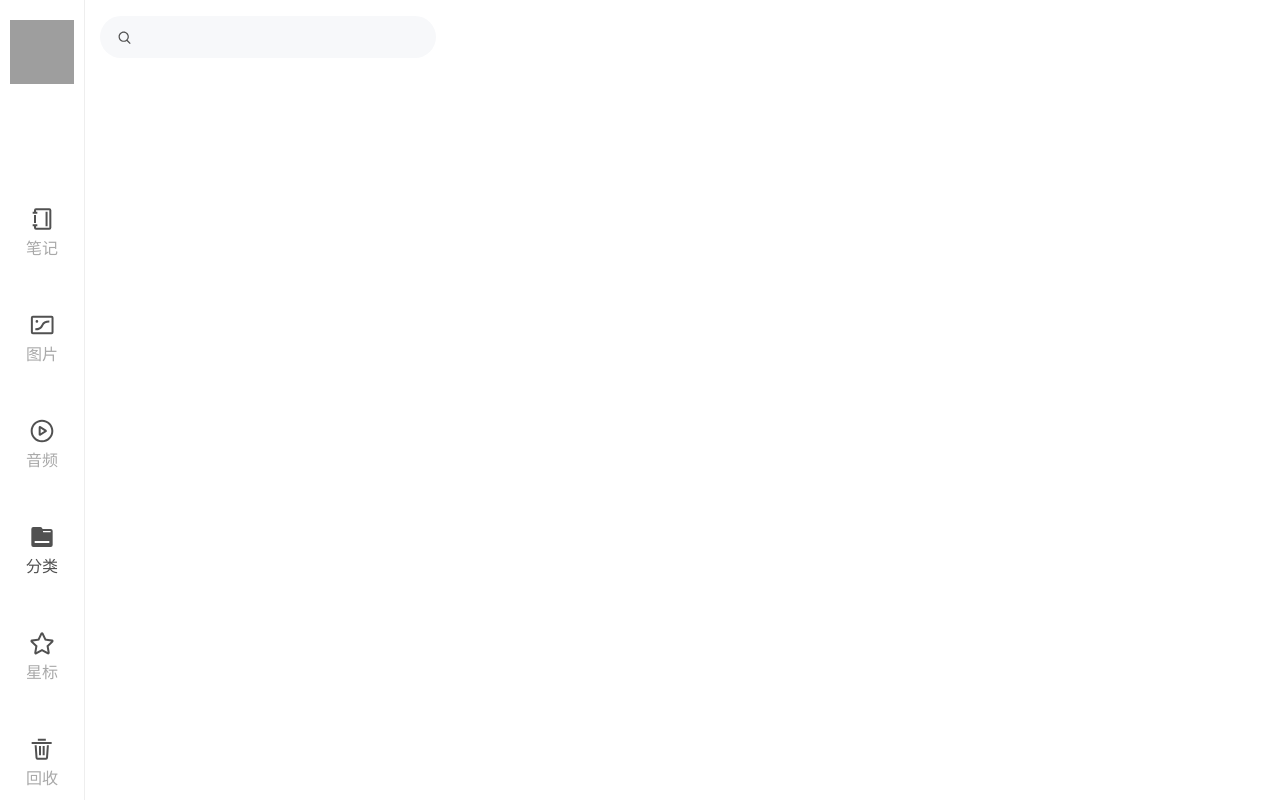
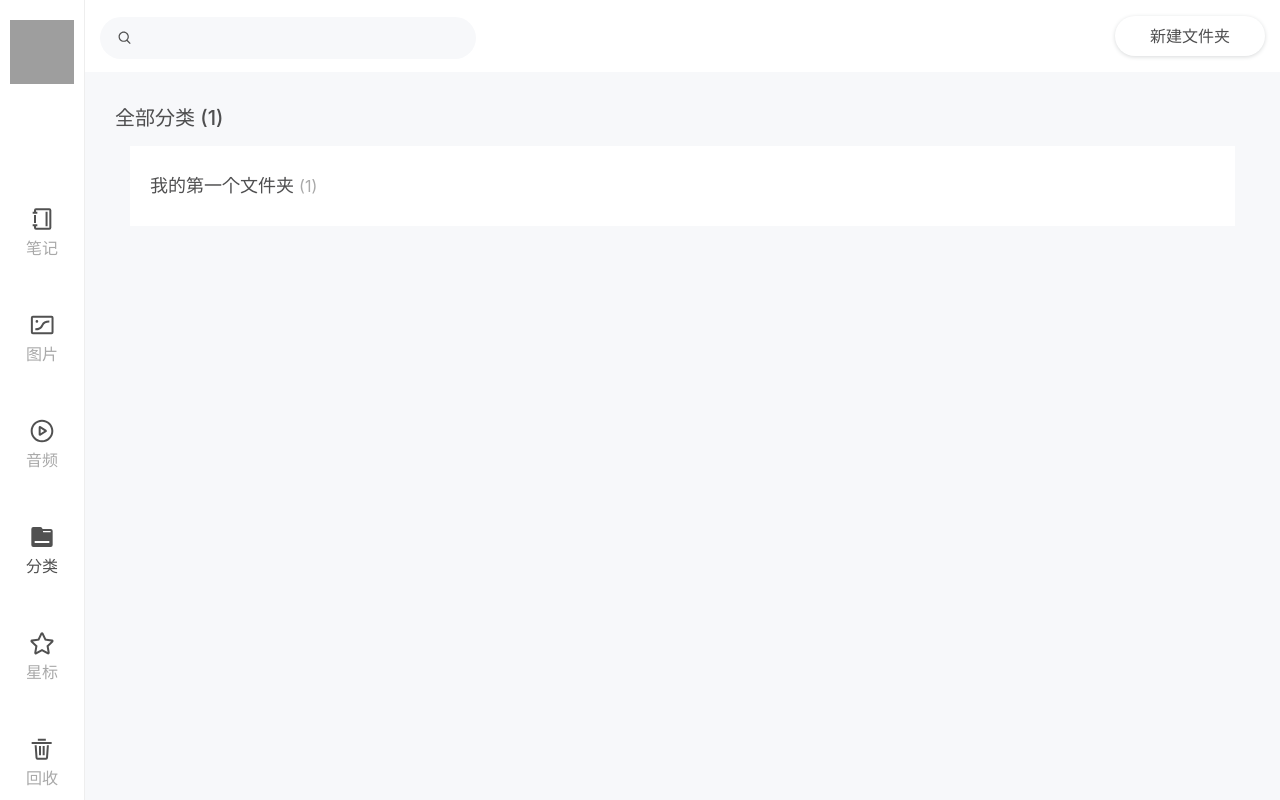
Before and after one commit to ShiqiRao/notebook-vite-react, a React (Vite) app: page /folder in a window 1280 px wide. Built offline with nearby package versions, Linux system fonts and the light colour scheme; grey boxes are pictures that could not be loaded.

Commit message:
✨ feat(分类页面): 新增分类页面

```diff
--- a/src/App.css
+++ b/src/App.css
@@ -4,3 +4,7 @@ html{
 a {
     text-decoration: none;
 }
+input{
+    border: none;
+    outline: none;
+}
--- a/src/pages/Folder/Folder.scss
+++ b/src/pages/Folder/Folder.scss
@@ -0,0 +1,125 @@
+.folder {
+    background-color: #f7f8fa;
+    height: 100%;
+    &__topbar {
+        height: 72px;
+        line-height: 72px;
+        background-color: #fff;
+        input {
+            height: 40px;
+            width: 320px;
+            background-color: #f7f8fa;
+            border: none;
+            outline: none;
+            border-radius: 40px;
+        }
+    }
+    &__create {
+        position: absolute;
+        right: 15px;
+        top: 16px;
+        width: 150px;
+        height: 40px;
+        color: #4f4f50;
+        line-height: 40px;
+        text-align: center;
+        border-radius: 40px;
+        font-weight: 500;
+        box-shadow: 0 1px 4px 0 #d8dadb;
+        cursor: pointer;
+    }
+    &__body {
+        padding: 30px;
+    }
+    &__title {
+        font-size: 20px;
+        color: #4f4f50;
+        font-weight: 500;
+    }
+    &__list {
+        padding: 15px;
+    }
+    &__item {
+        height: 80px;
+        line-height: 80px;
+        background-color: #fff;
+        color: #4f4f50;
+        font-size: 18px;
+        padding-left: 20px;
+        span {
+            color: #a9a9a9;
+            font-size: 16px;
+        }
+    }
+}
+.modal {
+    width: 100%;
+    height: 100%;
+    position: fixed;
+    left: 0;
+    top: 0;
+    background-color: rgba($color: #000000, $alpha: 0.7);
+    &__content {
+        width: 395px;
+        height: 346px;
+        background-color: #fff;
+        position: absolute;
+        left: 50%;
+        top: 50%;
+        margin-left: -395px * 0.5;
+        margin-top: -346px * 0.5;
+        border-radius: 10px;
+    }
+    &__title {
+        margin-top: 20px;
+        font-size: 18px;
+        color: #4f4f50;
+        font-weight: bold;
+        text-align: center;
+    }
+    &__close {
+        position: absolute;
+        right: 20px;
+        top: 24px;
+        cursor: pointer;
+        img {
+            width: 16px;
+        }
+    }
+    &__input {
+        text-align: center;
+        position: absolute;
+        height: 40px;
+        top: 50%;
+        margin-top: -20px;
+        left: 50%;
+        margin-left: -347px * 0.5;
+        input {
+            height: 40px;
+            width: 347px;
+            background-color: #f7f8fa;
+            font-size: 16px;
+        }
+    }
+    &__footer {
+        bottom: 20px;
+        right: 20px;
+        position: absolute;
+        text-align: right;
+    }
+    &__button {
+        display: inline-block;
+        width: 132px;
+        height: 40px;
+        text-align: center;
+        line-height: 40px;
+        background-color: #4f4f50;
+        color: #fff;
+        margin-left: 10px;
+        border-radius: 6px;
+        cursor: pointer;
+        &.cancel {
+            background-color: #8a8a8a;
+        }
+    }
+}
--- a/src/pages/Folder/Folder.tsx
+++ b/src/pages/Folder/Folder.tsx
@@ -1,9 +1,38 @@
-import React from "react"
+import React, { useState } from "react"
+import iconClose from "../../assets/images/close.svg"
 import Search from "../../components/Search/Search"
+import "./Folder.scss"
 
 function Folder() {
-    return <div>
-        <Search></Search>
+    const [showModal, setShowModal] = useState(false)
+    return <div className="folder">
+        <div className="folder__topbar">
+            <Search></Search>
+            <div className="folder__create" onClick={() => { setShowModal(true) }}>
+                新建文件夹
+            </div>
+        </div>
+        <div className="folder__body">
+            <div className="folder__title">全部分类 (1)</div>
+            <div className="folder__list">
+                <div className="folder__item">我的第一个文件夹 <span>(1)</span></div>
+            </div>
+        </div>
+        {showModal && <div className="modal" >
+            <div className="modal__content">
+                <div className="modal__title">新建文件夹</div>
+                <div className="modal__close">
+                    <img src={iconClose} onClick={() => { setShowModal(false) }}></img>
+                </div>
+                <div className="modal__input">
+                    <input></input>
+                </div>
+                <div className="modal__footer">
+                    <div className="modal__button cancel" onClick={() => { setShowModal(false) }}>取消</div>
+                    <div className="modal__button">完成</div>
+                </div>
+            </div>
+        </div>}
     </div>
 }
 
```
Also changed, not shown: src/assets/images/close.svg (added).
